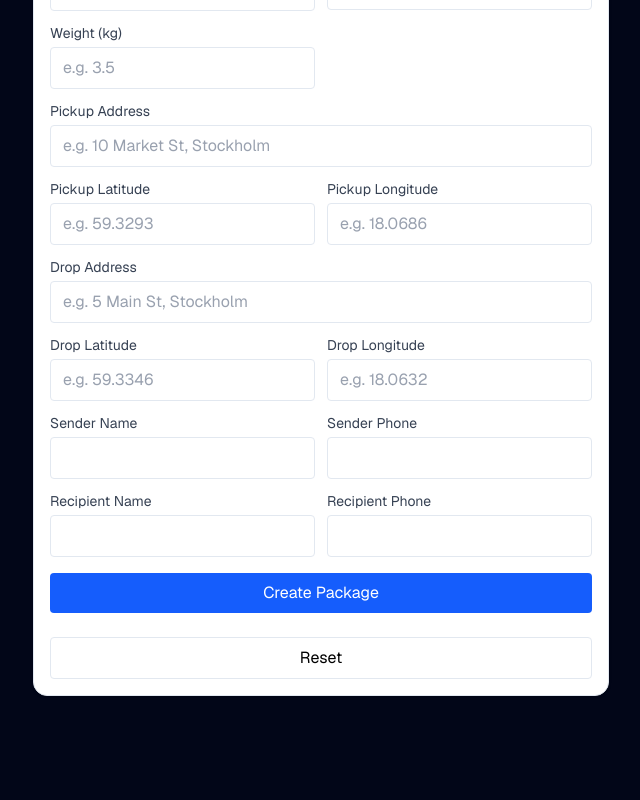
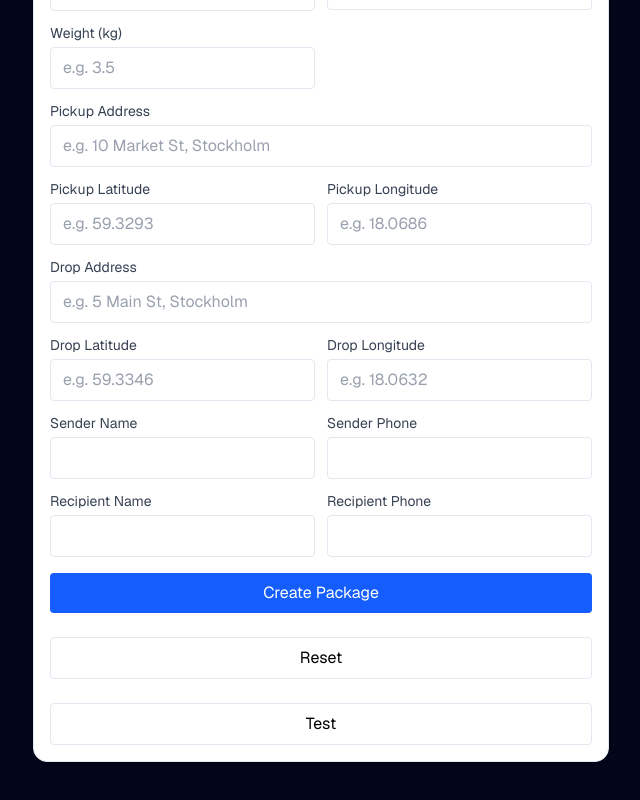
Before and after one commit to Fraktal-PM3/app, a Next.js app in the folder frontend/: page /createPackage in a window 1280 px wide. Shown: the part 517-1317 px from the top of the page, without its empty margins (319-959 px from the left). Built offline with nearby package versions, Linux system fonts and the light colour scheme.

Commit message:
added test function to create package page

```diff
--- a/frontend/src/app/createPackage/page.tsx
+++ b/frontend/src/app/createPackage/page.tsx
@@ -2,7 +2,6 @@
 
 import React, { useState } from "react";
 import { Urgency, type PackagePII } from "fraktal-lib";
-
 
 type UrgencyChoice = "high" | "medium" | "low" | "none";
 
@@ -52,6 +51,28 @@ export default function CreatePackagePage() {
       senderPhone: "",
       recipientName: "",
       recipientPhone: "",
+    });
+  };
+
+  const test = () => {
+    setForm({
+      id: "PKG-67",
+      price: "100",
+      sizeWidth: "1",
+      sizeHeight: "2",
+      sizeDepth: "3",
+      urgency: "medium" as UrgencyChoice,
+      weightKg: "123",
+      pickupAddress: "Luleå",
+      pickupLat: "65.5848",
+      pickupLon: "22.1567",
+      dropAddress: "Stockholm",
+      dropLat: "59.3327",
+      dropLon: "18.0656",
+      senderName: "Hej",
+      senderPhone: "123",
+      recipientName: "Då",
+      recipientPhone: "456",
     });
   };
 
@@ -401,6 +422,14 @@ export default function CreatePackagePage() {
           >
             Reset
           </button>
+
+          <button
+            type="button"
+            onClick={test}
+            className="mt-2 border rounded px-4 py-2 w-full hover:bg-gray-50 text-black"
+          >
+            Test
+          </button>
         </div>
       </main>
     </div>
```
Also changed, not shown: frontend/src/lib/api.ts (added), 1 other file (tests, documents, lock files or other folders).
